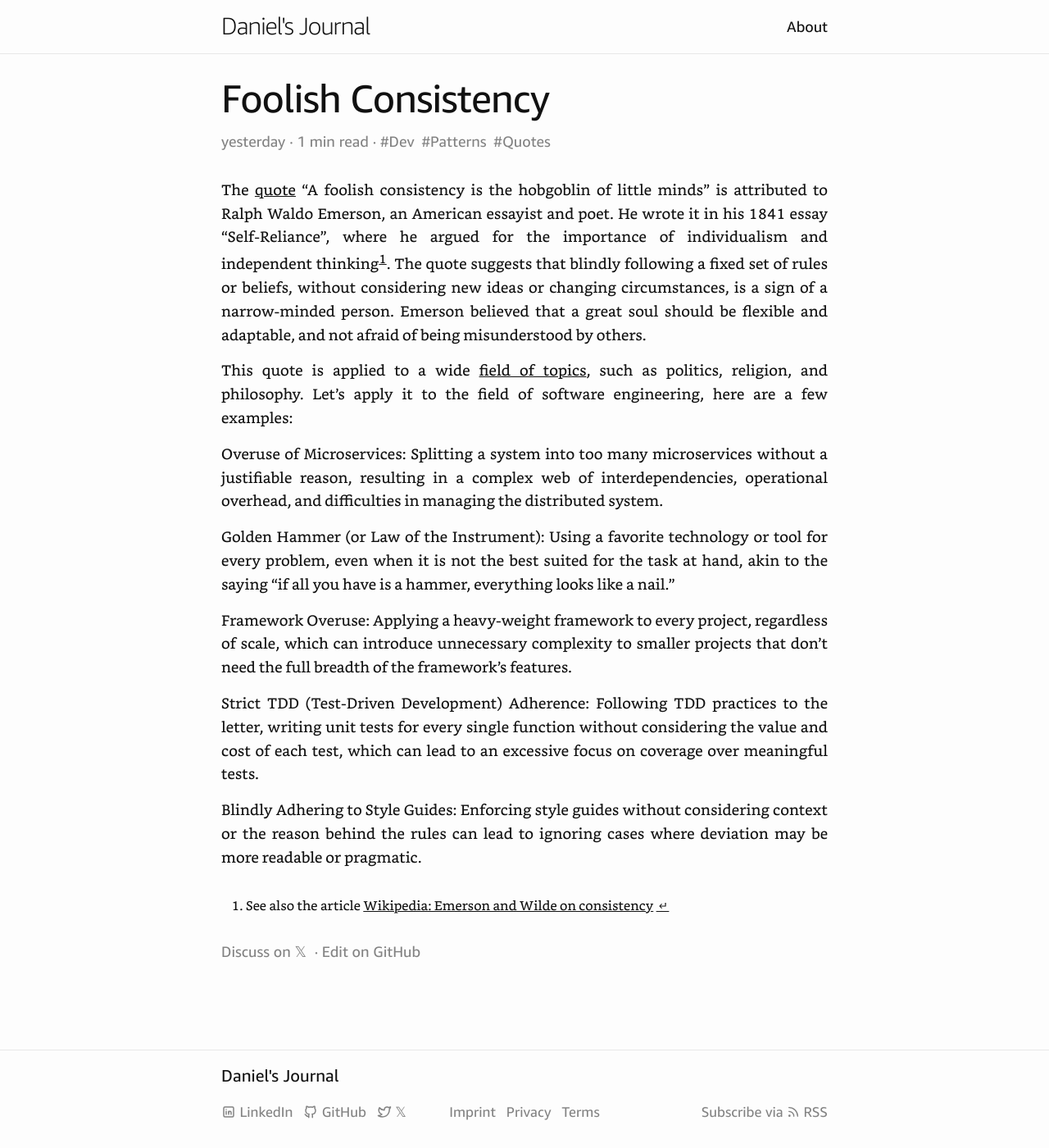
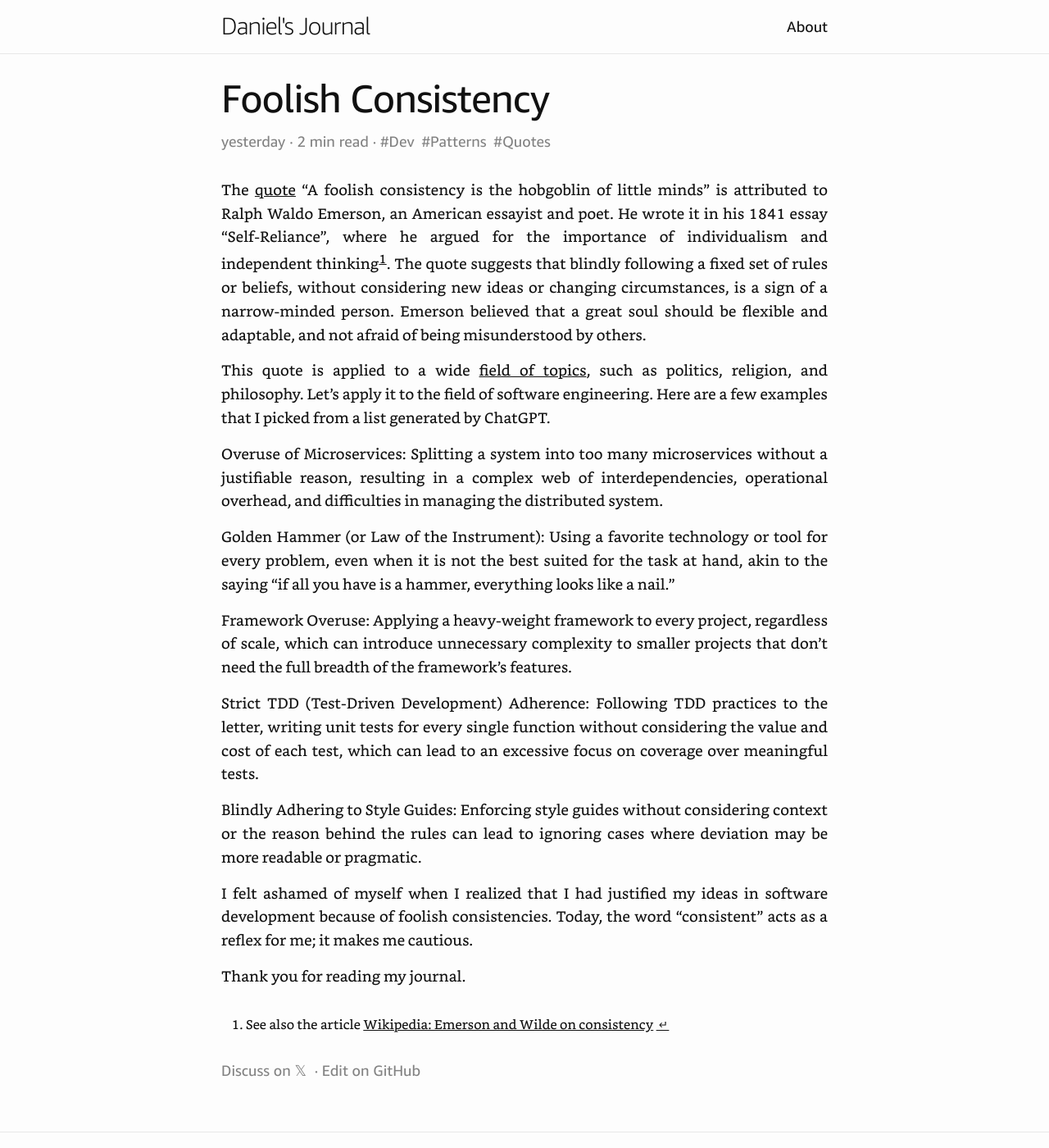
Before and after one commit to danieldietrich/journal, a Jekyll site: the page built from _posts/2024-01-09-foolish-consitency.md, in a window 1280 px wide and 1400 px high. Shown: the whole window at 82% size. Built offline with Jekyll 4.4.1, drawn with Linux system fonts in a browser that asks for light colours.

Commit message:
Update 2024-01-09-foolish-consitency.md

```diff
--- a/_posts/2024-01-09-foolish-consitency.md
+++ b/_posts/2024-01-09-foolish-consitency.md
@@ -6,7 +6,7 @@ tags: Dev Patterns Quotes
 
 The [quote][quote] "A foolish consistency is the hobgoblin of little minds" is attributed to Ralph Waldo Emerson, an American essayist and poet. He wrote it in his 1841 essay “Self-Reliance”, where he argued for the importance of individualism and independent thinking[^1]. The quote suggests that blindly following a fixed set of rules or beliefs, without considering new ideas or changing circumstances, is a sign of a narrow-minded person. Emerson believed that a great soul should be flexible and adaptable, and not afraid of being misunderstood by others.
 
-This quote is applied to a wide [field of topics][field-of-topics], such as politics, religion, and philosophy. Let's apply it to the field of software engineering, here are a few examples:
+This quote is applied to a wide [field of topics][field-of-topics], such as politics, religion, and philosophy. Let's apply it to the field of software engineering. Here are a few examples that I picked from a list generated by ChatGPT.
 
 Overuse of Microservices: Splitting a system into too many microservices without a justifiable reason, resulting in a complex web of interdependencies, operational overhead, and difficulties in managing the distributed system.
 
@@ -18,6 +18,10 @@ Strict TDD (Test-Driven Development) Adherence: Following TDD practices to the l
 
 Blindly Adhering to Style Guides: Enforcing style guides without considering context or the reason behind the rules can lead to ignoring cases where deviation may be more readable or pragmatic.
 
+I felt ashamed of myself when I realized that I had justified my ideas in software development because of foolish consistencies. Today, the word "consistent" acts as a reflex for me; it makes me cautious.
+
+Thank you for reading my journal.
+
 [^1]: See also the article [Wikipedia: Emerson and Wilde on consistency][wiki]
 
 [quote]: https://www.goodreads.com/quotes/353571-a-foolish-consistency-is-the-hobgoblin-of-little-minds-adored
```
